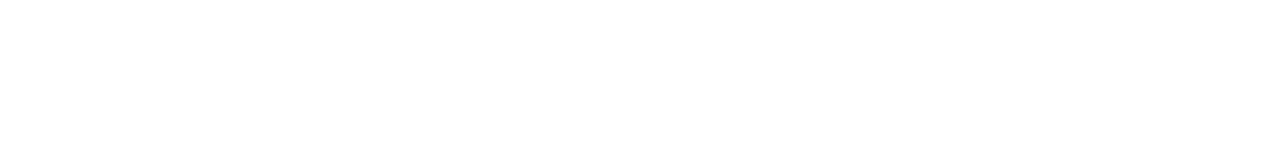
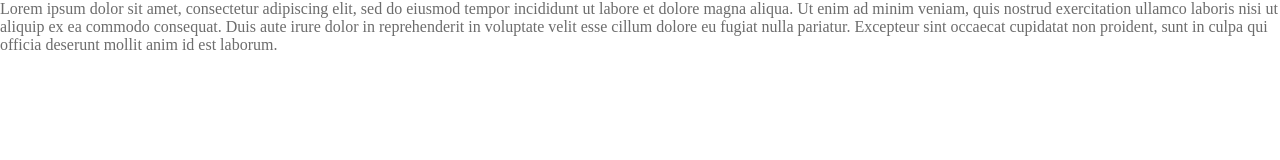
Before and after one commit to luanbjj021/projeto-travelgram, a plain HTML site: page index.html in a window 1280 px wide. Drawn offline with Linux system fonts and the light colour scheme.

Commit message:
initial style guide

```diff
--- a/index.html
+++ b/index.html
@@ -7,6 +7,6 @@
   <link rel="stylesheet" href="styles.css/index.css">
 </head>
 <body>
-
+  <p>Lorem ipsum dolor sit amet, consectetur adipiscing elit, sed do eiusmod tempor incididunt ut labore et dolore magna aliqua. Ut enim ad minim veniam, quis nostrud exercitation ullamco laboris nisi ut aliquip ex ea commodo consequat. Duis aute irure dolor in reprehenderit in voluptate velit esse cillum dolore eu fugiat nulla pariatur. Excepteur sint occaecat cupidatat non proident, sunt in culpa qui officia deserunt mollit anim id est laborum.</p>
 </body>
 </html>
--- a/styles.css/global.css
+++ b/styles.css/global.css
@@ -3,3 +3,20 @@
   padding: 0px;
   box-sizing: border-box ;
 }
+
+:root {
+--bran-color:#EF5F4C;
+--shape-transparency:hsla(0, 0%, 100%, 0.562);
+--skeleton-color:#D9D9D9;
+--surface-color:#F5F5F5;
+--background-color:#FFFFFF;
+--text-color-primary:#313131;
+--text-color-secondary:#6C6C6C;
+}
+
+body {
+
+  color:var(--text-color-secondary);
+  background-color: var(--background-color)
+
+}
```
Also changed, not shown: assets/AirplaneTilt.svg (added), assets/Image 01.png (added), assets/Image 02.png (added), assets/Image 03.png (added), assets/Image 04.png (added), assets/Image 05.png (added), assets/Image 06.png (added), assets/Image 07.png (added), assets/Image 08.png (added), assets/Image 09.png (added), assets/Image 10.png (added), assets/Image 11.png (added), assets/Image.svg (added), assets/Logo.svg (added), 2 more files, 1 other file.
